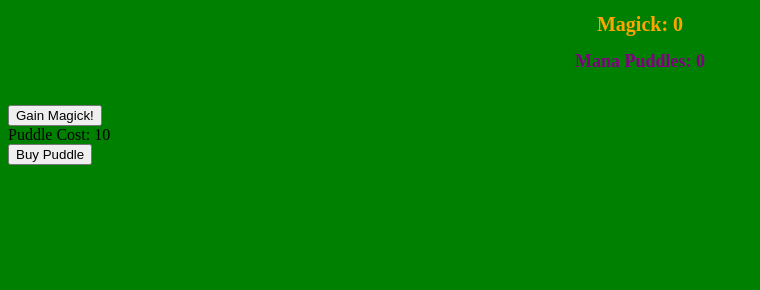
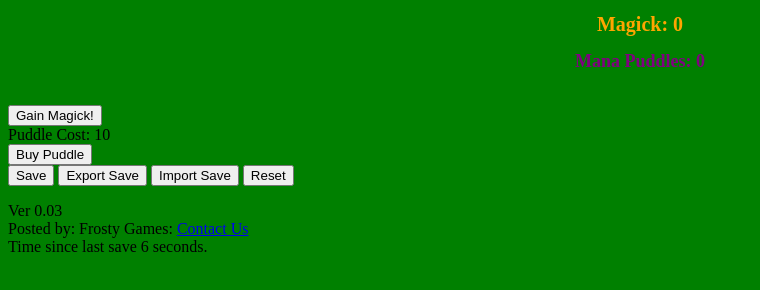
Before and after one commit to lsmfx1/ArcaneClicker, a plain HTML site: page AClickWebsite/HtmlPage.html in a window 1280 px wide. Shown: the whole page, without its empty margins (0-760 px from the left). Drawn offline with Linux system fonts and the light colour scheme.

Commit message:
Add save import export,some cleaning, buttons

```diff
--- a/AClickWebsite/ArcaneClickScript.js
+++ b/AClickWebsite/ArcaneClickScript.js
@@ -1,6 +1,6 @@
 const increaseRate = 1.25;
-var puddleCost = 10;
-
+const puddleCostStart = 10;
+var timeSinceLastSave = 1;
 var player = {
 totalClicks: 0,
 magick: 0,
@@ -8,13 +8,42 @@ puddles: 0,
 interval_auto: null
 }
 
+function reset_game() {
+    if (confirm('Are you sure you want to delete all stats?')) {
+        player.totalClicks = 0;
+        player.magick = 0;
+        player.puddles = 0;
+        player.interval_auto = null;
+        save_game();
+        update_view();
+    }
+}
+
 function save_game() {
     localStorage['ArcaneClicker_save'] = btoa(JSON.stringify(player));
+    if (!localStorage['ArcaneClicker_save']) return alert("Save failed");
+    timeSinceLastSave = 1;
+    update_view();
 }
 
+function exportClick() {
+    if (!localStorage['ArcaneClicker_save']) return alert("No game data saved yet!");
+    prompt("Please Copy this text!", localStorage['ArcaneClicker_save']);
+}
+
+function importClick() {
+    var importValue = prompt("Please paste in provided text from export");
+    if (!importValue) return; //Remove this message
+    load_game_string(importValue);
+}
 function load_game() {
     if (!localStorage['ArcaneClicker_save']) return;
-    var save_data = JSON.parse(atob(localStorage['ArcaneClicker_save']));
+    load_game_string(localStorage['ArcaneClicker_save']);
+}
+
+function load_game_string(loadedGame)
+{
+    var save_data = JSON.parse(atob(loadedGame));
     player = save_data;
     update_view();
 }
@@ -29,15 +58,24 @@ function puddleClick(number) {
     if (player.magick >= puddleCost) {
         player.puddles++;
         player.magick -= puddleCost;
-        puddleCost = Math.floor(10 * Math.pow(increaseRate,player.puddles));
     }
     update_view();
 };
 
 function update_view() {
+    document.getElementById("magick").innerHTML = player.magick;
+    document.title = player.magick + "¤ | Arcane Clicker";
     document.getElementById('puddles').innerHTML = player.puddles;
-    document.getElementById("magick").innerHTML = player.magick;
+    puddleCost = Math.floor(puddleCostStart * Math.pow(increaseRate, player.puddles));
     document.getElementById("puddleCost").innerHTML = puddleCost;
+    document.getElementById("lastSave").innerHTML = timeSinceLastSave;
+}
+
+function setShortenedTime(location, value)
+{
+    //4 K 7 M 11 B 14 T 17 Qi 20 Qa 23 Sx 26 Sp
+    //should store in an array
+    var letter = "";
 }
 
 function update_time() {
@@ -47,7 +85,12 @@ function update_time() {
     }, 1000);
 }
 
-load_game();
 //start time
 update_time();
-setInterval(function () { save_game(); }, 10000);
+
+load_game();
+//auto-save
+setInterval(function () {
+    timeSinceLastSave == 10 ? save_game() : timeSinceLastSave++;
+    update_view();
+}, 1000);
--- a/AClickWebsite/HtmlPage.html
+++ b/AClickWebsite/HtmlPage.html
@@ -2,7 +2,7 @@
 <html xmlns="http://www.w3.org/1999/xhtml">
 <head>
     <link rel="stylesheet" type="text/css" href="PageStyle.css" />
-    <title></title>
+    <title>Arcane Clicker</title>
 </head>
 <body>
     <h1>
@@ -18,6 +18,17 @@
     <br />
     <button id="puddleClick" class="btn" onclick="puddleClick(1)">Buy Puddle</button>
     <br />
+    <footer>
+        <button id="saveClick" class="btn" onclick="save_game()">Save</button>
+        <button id="exportClick" class="btn" onclick="exportClick()">Export Save</button>
+        <button id="importClick" class="btn" onclick="importClick()">Import Save</button>
+        <button id="resetClick" class="btn" onclick="reset_game()">Reset</button>
+        <p>
+            Ver 0.03
+            <br />Posted by: Frosty Games: <a href="mailto:lsmfx1@hotmail.com">Contact Us</a>
+            <br />Time since last save <span id="lastSave">0</span> seconds.
+        </p>
+    </footer>
     <script type="text/javascript" src="ArcaneClickScript.js"></script>
 </body>
 </html>
```
Also changed, not shown: 1 other file.
